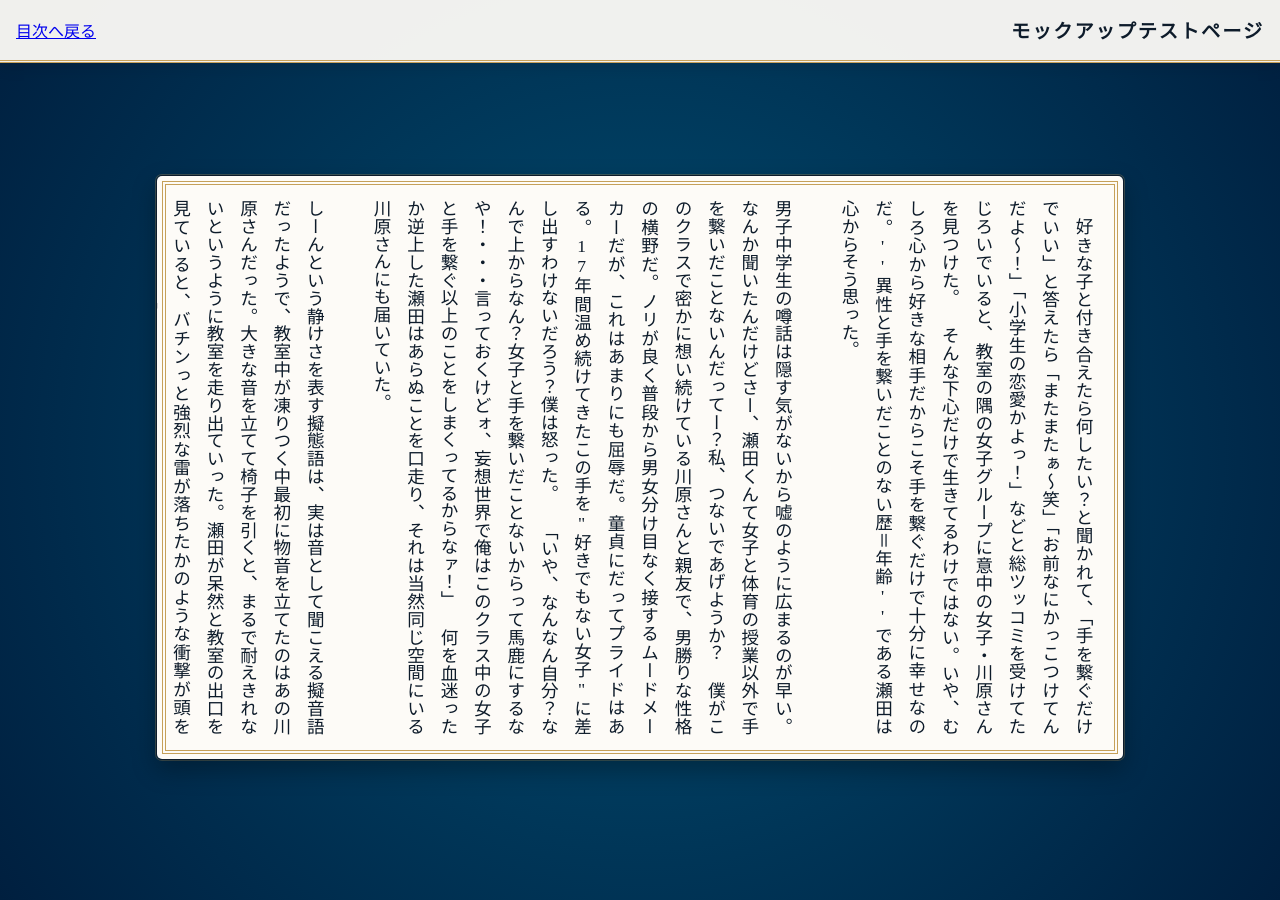
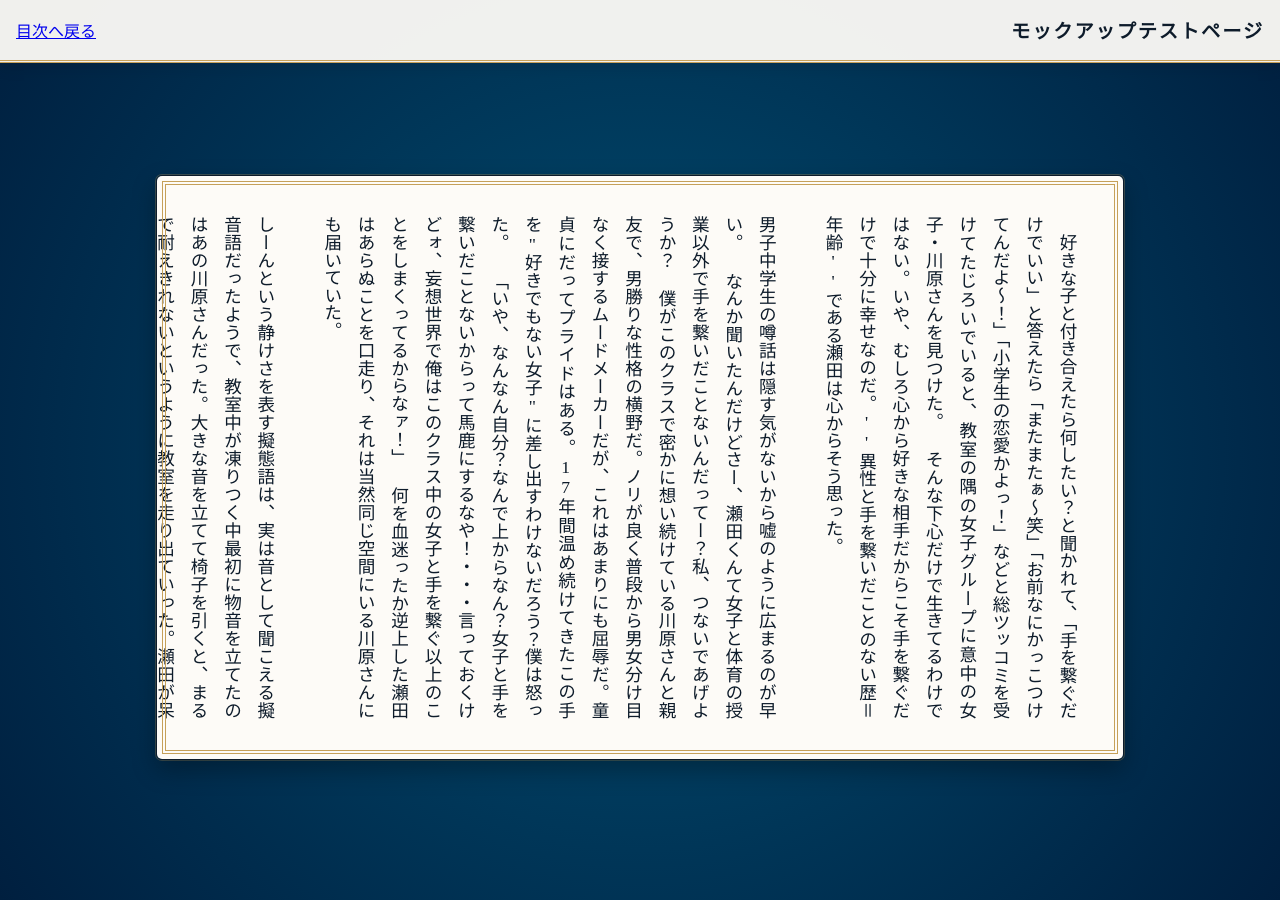
Before and after one commit to REMriaTV/HandtoHand, a Jekyll site: the page built from docs/manuscript/test-manuscript.md, in a window 1280 px wide and 900 px high. Built offline with Jekyll 4.4.1, drawn with Linux system fonts in a browser that asks for light colours; some of the changed text lies outside the part shown.

Commit message:
カード内の余白を増やす
    padding: 2.5rem;

```diff
--- a/docs/assets/css/story.css
+++ b/docs/assets/css/story.css
@@ -82,7 +82,7 @@ html, body {
     margin: 0;
     display: block;
     background-color: var(--paper-bg);
-    padding: 1.5rem;
+    padding: 2.5rem;
     box-sizing: border-box;
     width: 100%;
 
```
